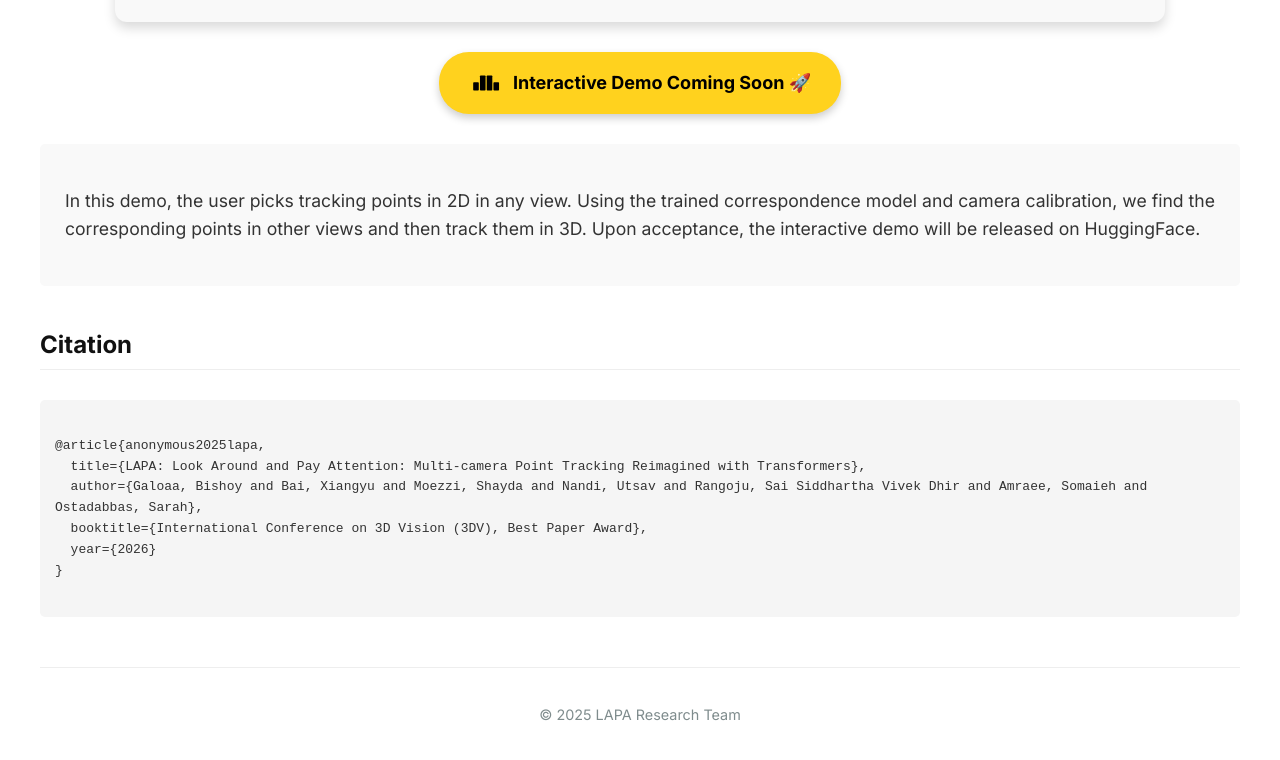
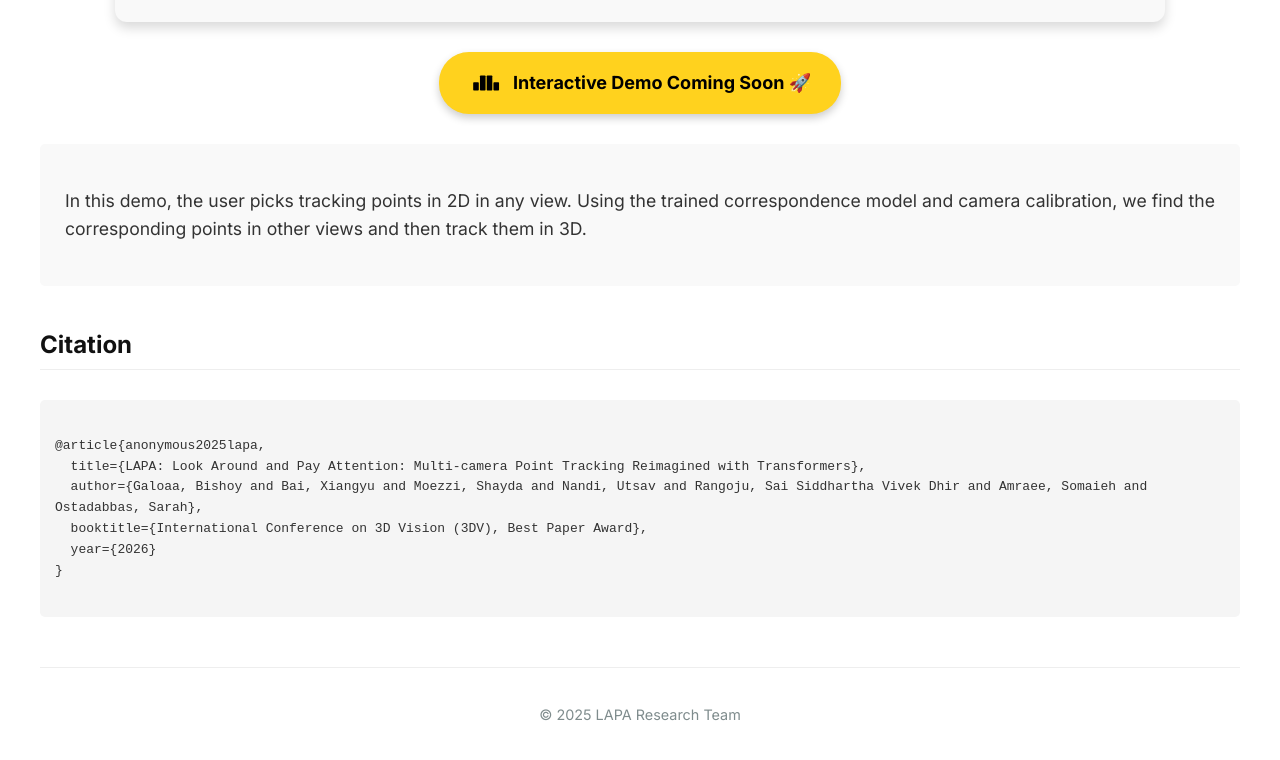
Before and after one commit to ostadabbas/lapa.github.io, a plain HTML site: page index.html in a window 1280 px wide. Shown: the part 3508-4268 px from the top of the page. Drawn offline with Linux system fonts and the light colour scheme.

Commit message:
Remove upcoming-demo sentence
Co-Authored-By: Claude Sonnet 5.5 <noreply@anthropic.com>

```diff
--- a/index.html
+++ b/index.html
@@ -1012,7 +1012,7 @@
         <div class="abstract" style="margin-top: 30px; padding: 25px; font-size: 1.1em;">
             <p>
                 In this demo, the user picks tracking points in 2D in any view. Using the trained correspondence model and camera calibration,
-                we find the corresponding points in other views and then track them in 3D. Upon acceptance, the interactive demo will be released on HuggingFace.
+                we find the corresponding points in other views and then track them in 3D.
             </p>
         </div>
     </section>
```
